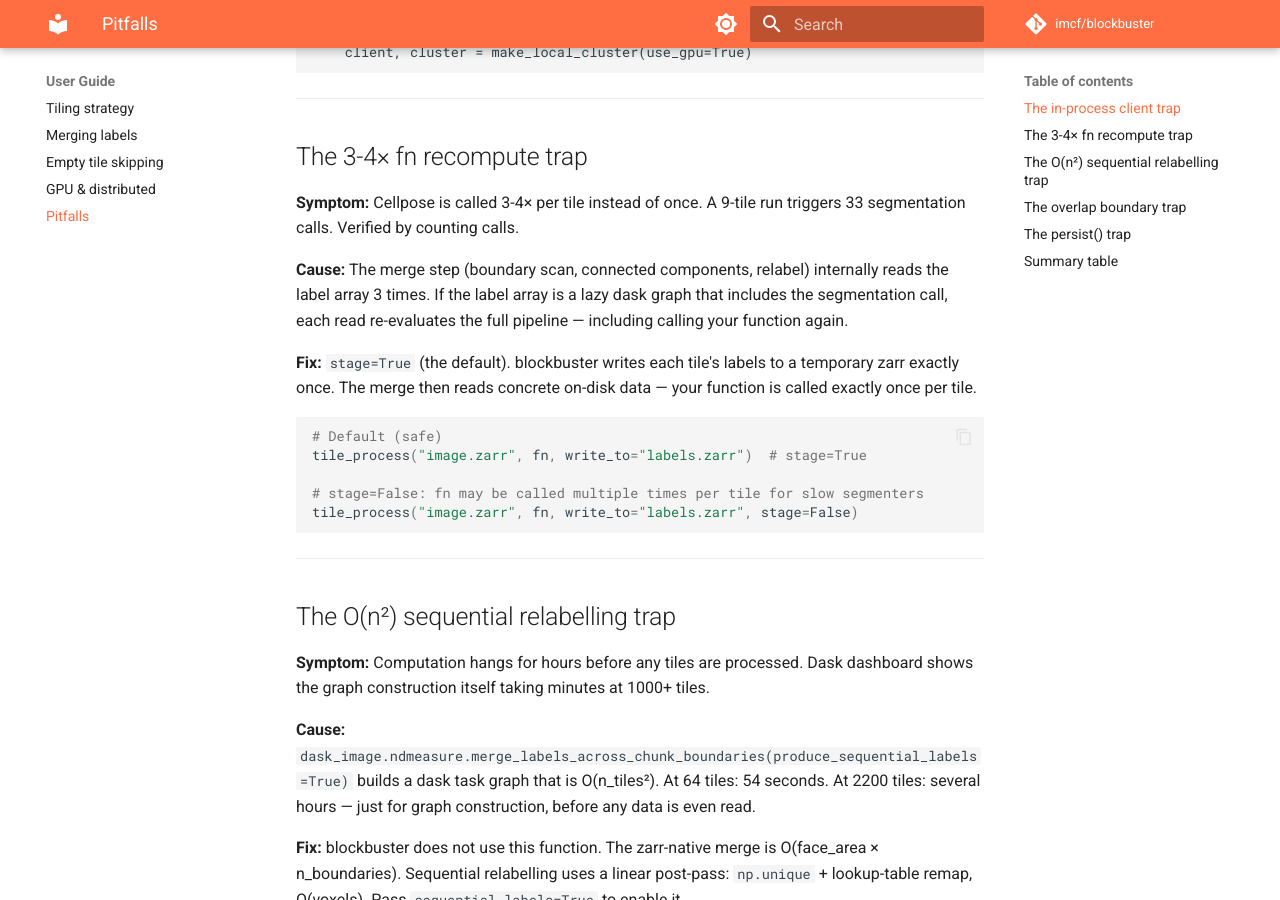
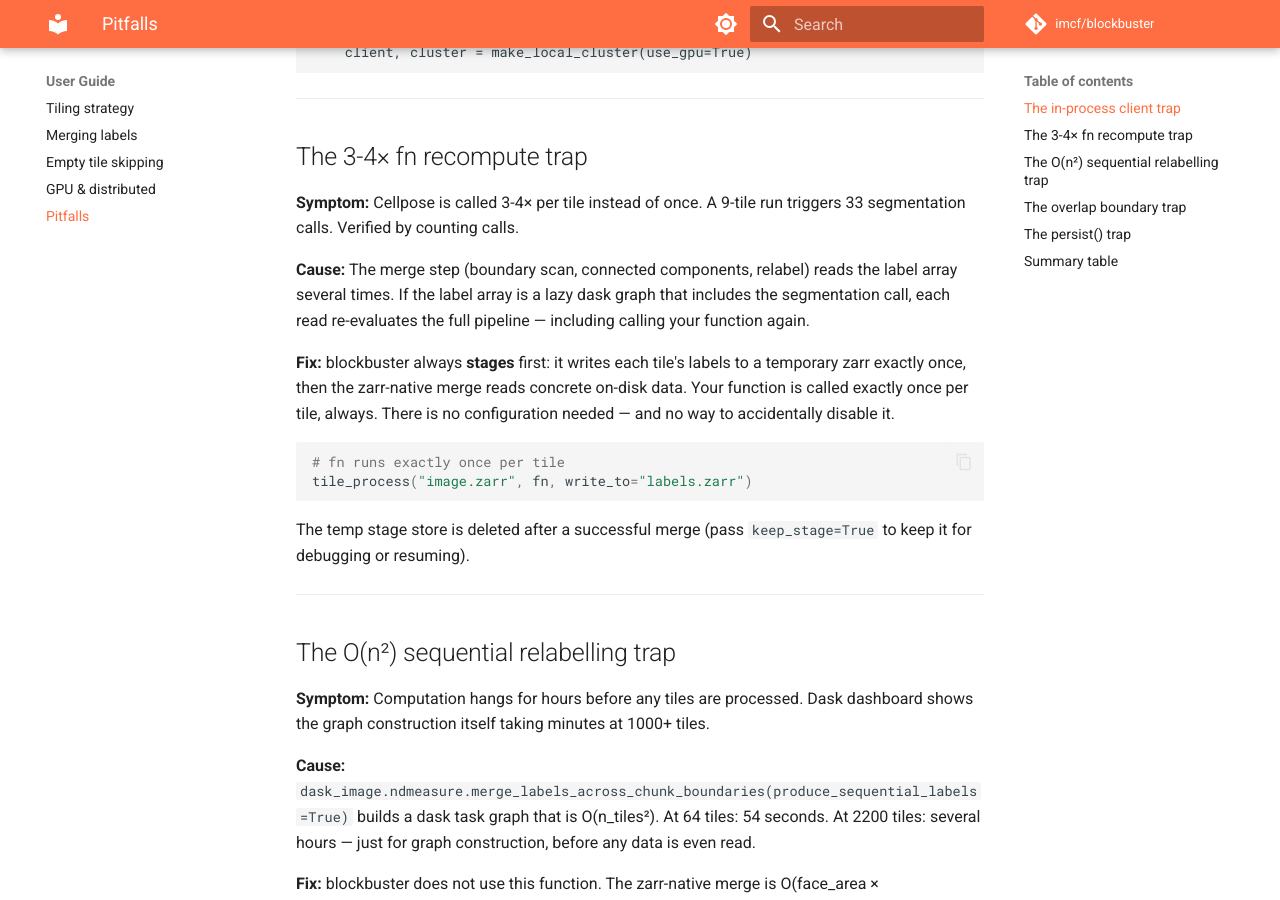
Before and after one commit to imcf/patchworks, an MkDocs documentation site: the page built from docs/guide/pitfalls.md, in a window 1280 px wide and 900 px high, scrolled down 876 px. Built offline with MkDocs 1.6.1 and Material for MkDocs 9.7.7, drawn with Linux system fonts in a browser that asks for light colours; comment, search, counter and statistics services are not loaded; some of the changed text lies outside the part shown.

Commit message:
docs: 📝 sync docs with always-stage behaviour
Drop the dask-image runtime dependency from the requirements list and
reword the recompute-trap section: staging is now unconditional, there
is no stage=True/False toggle.

Co-Authored-By: Claude Sonnet 4.6 <noreply@anthropic.com>

````diff
--- a/docs/guide/pitfalls.md
+++ b/docs/guide/pitfalls.md
@@ -45,21 +45,22 @@ cluster instead:
 triggers 33 segmentation calls. Verified by counting calls.
 
 **Cause:** The merge step (boundary scan, connected components, relabel)
-internally reads the label array 3 times. If the label array is a lazy dask
-graph that includes the segmentation call, each read re-evaluates the full
-pipeline — including calling your function again.
+reads the label array several times. If the label array is a lazy dask graph
+that includes the segmentation call, each read re-evaluates the full pipeline
+— including calling your function again.
 
-**Fix:** `stage=True` (the default). blockbuster writes each tile's labels to
-a temporary zarr exactly once. The merge then reads concrete on-disk data —
-your function is called exactly once per tile.
+**Fix:** blockbuster always **stages** first: it writes each tile's labels to
+a temporary zarr exactly once, then the zarr-native merge reads concrete
+on-disk data. Your function is called exactly once per tile, always. There is
+no configuration needed — and no way to accidentally disable it.
 
 ```python
-# Default (safe)
-tile_process("image.zarr", fn, write_to="labels.zarr")  # stage=True
+# fn runs exactly once per tile
+tile_process("image.zarr", fn, write_to="labels.zarr")
+```
 
-# stage=False: fn may be called multiple times per tile for slow segmenters
-tile_process("image.zarr", fn, write_to="labels.zarr", stage=False)
-```
+The temp stage store is deleted after a successful merge (pass
+`keep_stage=True` to keep it for debugging or resuming).
 
 ---
 
@@ -116,7 +117,7 @@ stays lazy; each tile is computed, written, and freed.
 | Pitfall | Symptom | How blockbuster handles it |
 |---|---|---|
 | In-process client | `FutureCancelledError` | Detected at startup, raises immediately |
-| 3-4× fn recompute | Cellpose runs 3× per tile | `stage=True` writes labels once |
+| 3-4× fn recompute | Cellpose runs 3× per tile | Always stages labels to disk once |
 | O(n²) relabelling | Graph construction hangs | Linear post-pass O(voxels) |
 | Wrong overlap boundary | Wrong output shape | Always uses `boundary="none"` |
 | Persisting large arrays | Worker OOM | Never persists; keeps dask graph lazy |
````
Also changed, not shown: README.md (+1 -1 lines).
